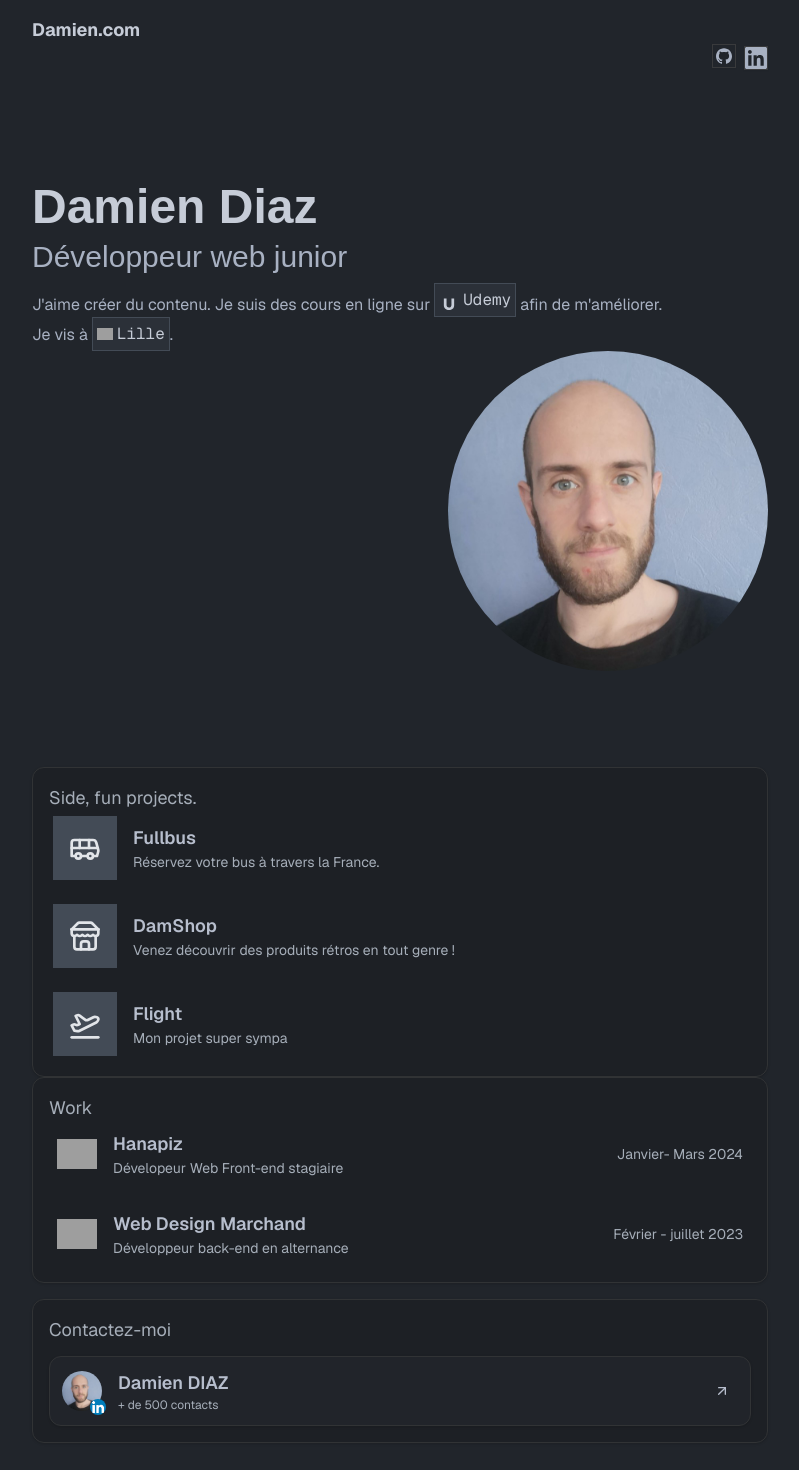
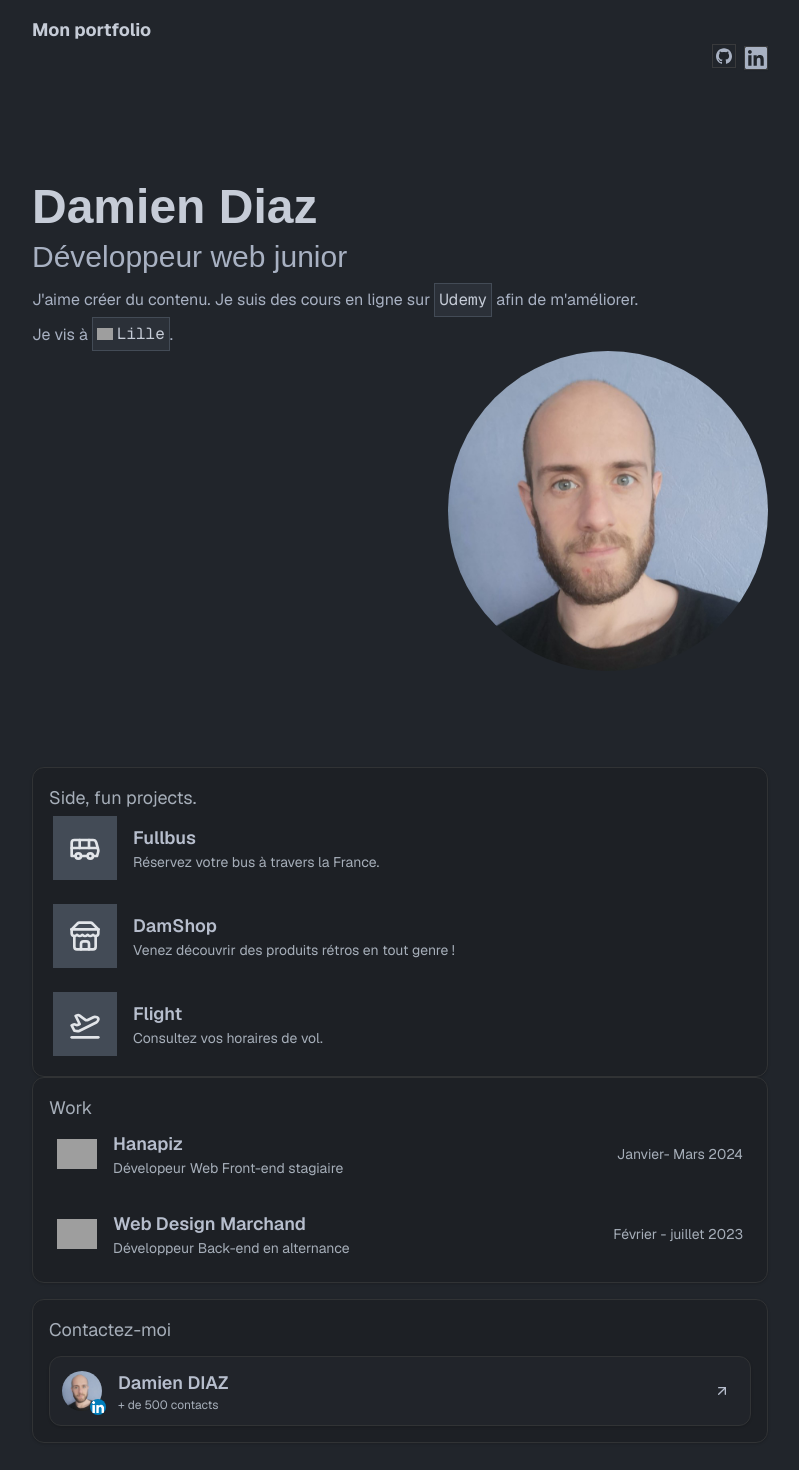
Before and after one commit to Damien1989/Portfolio-ReactDamien, a Next.js app: page / in a window 1280 px wide. Shown: the top 1470 px of the page, without its empty margins (240-1039 px from the left). Built offline with nearby package versions, Linux system fonts and the light colour scheme; grey boxes are pictures that could not be loaded; a web font is replaced by a local one.

Commit message:
ameliorations text and add link site web

```diff
--- a/app/_components/Header.tsx
+++ b/app/_components/Header.tsx
@@ -10,7 +10,7 @@ export const Header = () => {
     return (
         <header className="sticky top-0 py-4">
             <Section className="d-flex align-items-center justify-content-between">
-                <h1 className="text-lg font-bold text-primary flex-grow-1">Damien.com
+                <h1 className="text-lg font-bold text-primary flex-grow-1">Mon portfolio
                 </h1>
                 <ul className="list-unstyled m-0 flex items-center gap-2">
                 <li className="ml-auto">
--- a/app/_components/Hero.tsx
+++ b/app/_components/Hero.tsx
@@ -21,7 +21,7 @@ export const Hero = () => {
         J'aime créer du contenu. Je suis des cours en ligne sur {" "}
 
         <Code className="inline-flex items-center gap-1">
-           <UdemyLogo size={16} className="inline" /> Udemy
+        Udemy
         </Code>
         {" "} afin de m'améliorer. <br /> Je vis à {" "}
         <Code className="inline-flex items-center gap-1">
--- a/app/_components/Status.tsx
+++ b/app/_components/Status.tsx
@@ -2,6 +2,7 @@ import { Card } from "@/components/ui/card";
 import { Section } from "./Section";
 import  Link  from "next/link";
 import { LucideIcon, Bus, Store, PlaneTakeoff, ArrowUpRight } from "lucide-react";
+import { url } from "inspector";
 
 export const Status = () => {
     return (
@@ -16,7 +17,7 @@ export const Status = () => {
             Logo={project.Logo}
             title={project.title}
             description={project.description}
-            url="/"
+            url=""
             />
         ))}
     </div>
@@ -24,7 +25,7 @@ export const Status = () => {
     </Card>
             </div>
     <div className="flex-[2] w-full flex flex-col gap-4">
-    <Card className="p-4 flex-1">
+    <Card className="p-4 flex-1 flex-col gap-2">
     <p className="text-lg text-muted-foreground">Work</p>
         <div className="flex flex-col gap-4">
         {WORKS.map((work, index) => (
@@ -83,6 +84,7 @@ const SIDE_PROJECTS = [
     Logo: Bus,
     title:"Fullbus",
     description: "Réservez votre bus à travers la France.",
+    url:"http://127.0.0.1:8000/",
     },
     {
     Logo: Store,
@@ -92,7 +94,8 @@ const SIDE_PROJECTS = [
     {
     Logo: PlaneTakeoff,
     title:"Flight",
-    description: "Mon projet super sympa",
+    description: "Consultez vos horaires de vol.",
+    url:"https://damien1989.github.io/flight/",
     },
 ]
 
@@ -129,7 +132,7 @@ const WORKS = [
     {
     image: "https://media.licdn.com/dms/image/C4E0BAQGaOkmC-Y-i8g/company-logo_100_100/0/1630625409845/web_design_marchand_logo?e=1720656000&v=beta&t=EWM-zTI4B768XuBB7Vzd14RRgKqzbJzD1r5N0F6EaQQ",
     title: "Web Design Marchand",
-    role: "Développeur back-end en alternance",
+    role: "Développeur Back-end en alternance",
     date: "Février - juillet 2023",
     url: "https://web-design-marchand.fr",
     },
--- a/app/_components/icons/UdemyLogo.tsx
+++ /dev/null
@@ -1,18 +0,0 @@
-import { ComponentPropsWithoutRef } from "react";
-
-export const UdemyLogo = (props: ComponentPropsWithoutRef<"svg"> & {size?: number}) => {
-    return (
-       <svg width="20px"
-        height="20px"
-        viewBox="0 0 256 497"
-        version="1.1" xmlns="http://www.w3.org/2000/svg"
-        {...props}
-   >
-   <g>
-
-<path d="M0,209.850402 L67.0471853,209.850402 L67.0471853,372.749555 C67.0471853,414.836239 98.4755533,435.351221 127.99089,435.351221 C157.761298,435.351221 188.952815,414.289659 188.952815,372.184756 L188.952815,209.850402 L256,209.850402 L256,376.630275 C256,415.401039 243.811259,445.317202 219.433777,465.832183 C195.038076,486.328945 164.575333,496.313145 127.426091,496.313145 C90.3132873,496.313145 59.8323251,486.347164 36.0196427,465.832183 C12.188741,445.335421 0,416.530638 0,378.288236 L0,209.850402 Z"
-fill="currentColor"></path>
-    </g>
-   </svg>
-    );
-};
```
